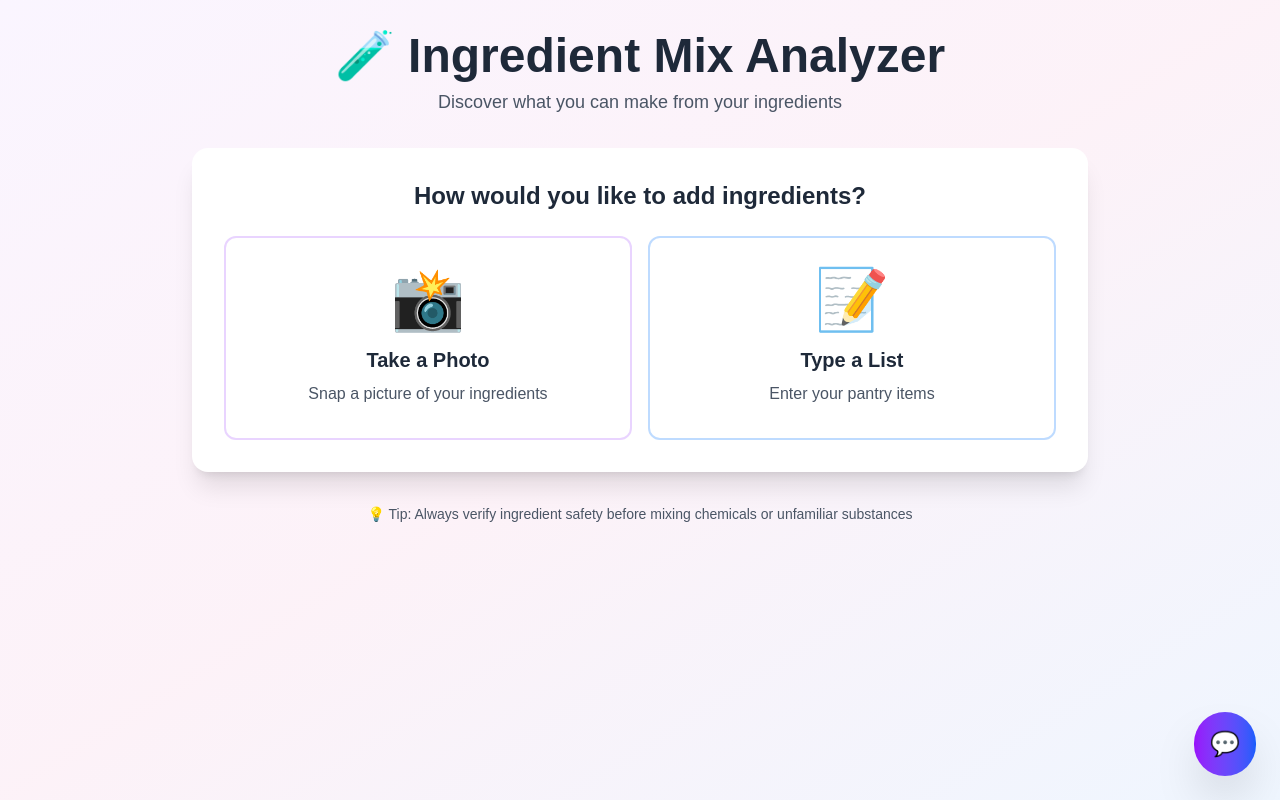
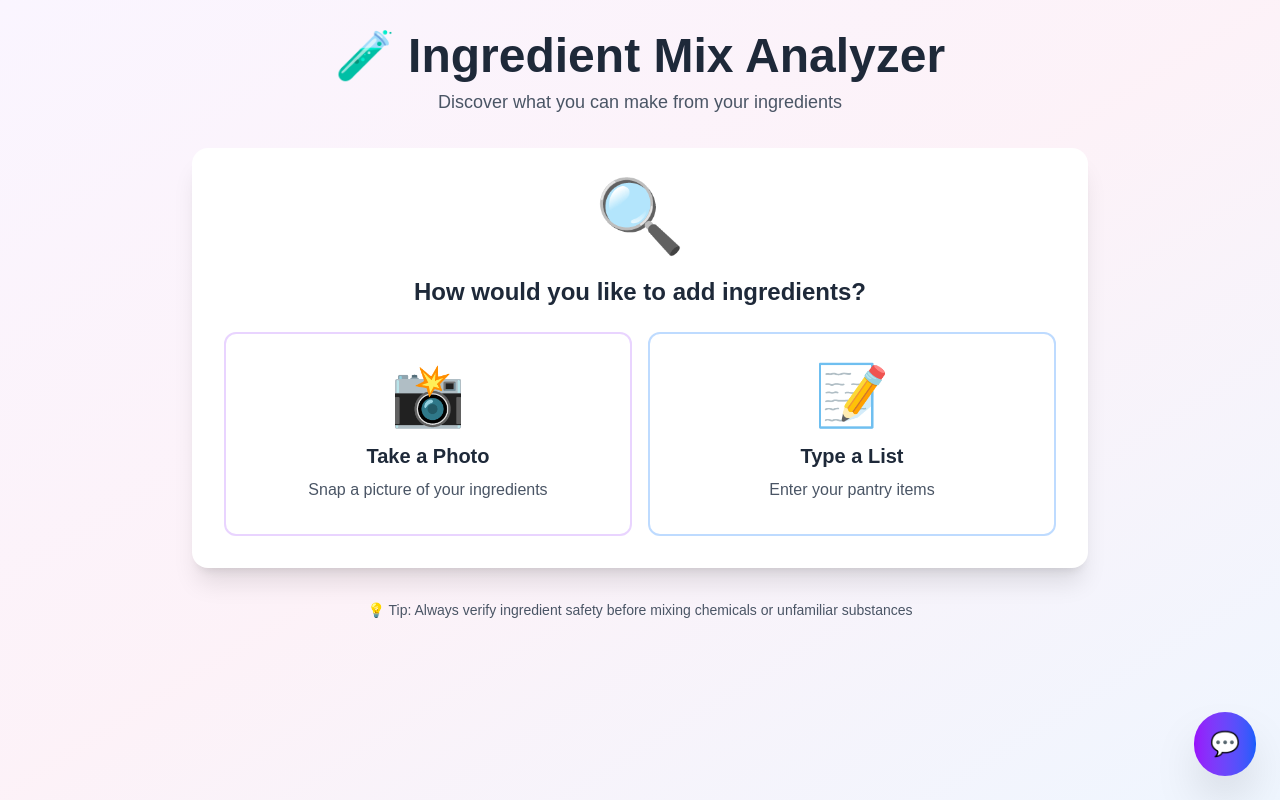
Before and after one commit to null-shot-apps/mixt, a Next.js app in the folder packages/mixt/: page / in a window 1280 px wide. Built offline with nearby package versions, Linux system fonts and the light colour scheme.

Commit message:
AI chat session: Updated code and files

```diff
--- a/packages/mixt/src/app/page.tsx
+++ b/packages/mixt/src/app/page.tsx
@@ -627,7 +627,12 @@ export default function IngredientMixer() {
         {/* Main Card */}
         <div className="bg-white rounded-2xl shadow-xl p-6 md:p-8">
           {!inputMethod && !result && (
-            <div className="space-y-4">
+            <div className="space-y-6">
+              {/* Search Icon */}
+              <div className="flex justify-center mb-6">
+                <div className="text-7xl">🔍</div>
+              </div>
+
               <h2 className="text-2xl font-semibold text-gray-800 mb-6 text-center">
                 How would you like to add ingredients?
               </h2>
```
